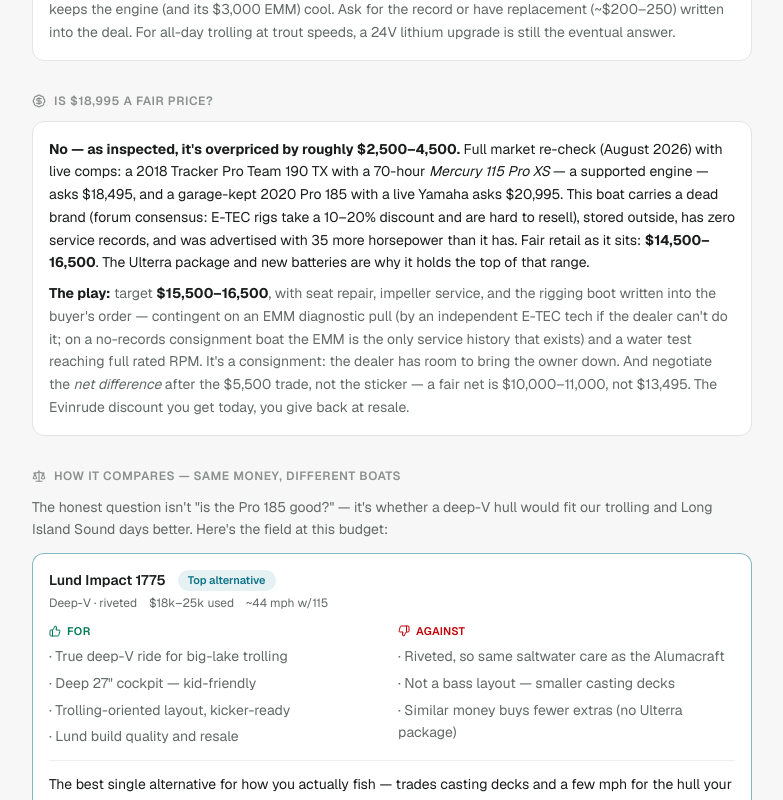
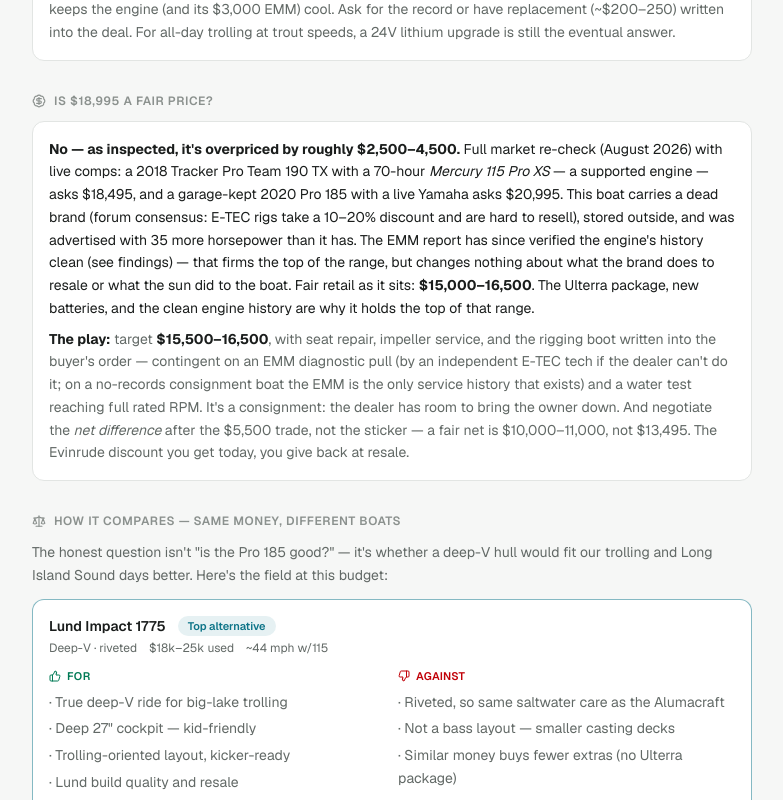
Before and after one commit to eigenvectr/fih, a Next.js app: page /boat-report in a window 1280 px wide. Shown: the part 3580-4380 px from the top of the page, without its empty margins (248-1031 px from the left). Built offline with nearby package versions, Linux system fonts and the light colour scheme.

Commit message:
Firm up valuation floor after clean EMM report
Fair retail narrows to $15,000-16,500: the verified engine history
resolves the no-records deduction, while the dead-brand discount and
sun-damage condition items stand unchanged.

```diff
--- a/src/app/boat-report/page.tsx
+++ b/src/app/boat-report/page.tsx
@@ -495,9 +495,12 @@
             with a 70-hour <em>Mercury 115 Pro XS</em> — a supported engine — asks $18,495, and a
             garage-kept 2020 Pro 185 with a live Yamaha asks $20,995. This boat carries a dead
             brand (forum consensus: E-TEC rigs take a 10–20% discount and are hard to resell),
-            stored outside, has zero service records, and was advertised with 35 more horsepower
-            than it has. Fair retail as it sits: <strong>$14,500–16,500</strong>. The Ulterra
-            package and new batteries are why it holds the top of that range.
+            stored outside, and was advertised with 35 more horsepower than it has. The EMM
+            report has since verified the engine&apos;s history clean (see findings) — that
+            firms the top of the range, but changes nothing about what the brand does to resale
+            or what the sun did to the boat. Fair retail as it sits:{" "}
+            <strong>$15,000–16,500</strong>. The Ulterra package, new batteries, and the
+            clean engine history are why it holds the top of that range.
           </p>
           <p className="mt-2 text-ink-muted">
             <strong className="text-ink">The play:</strong> target{" "}
```
